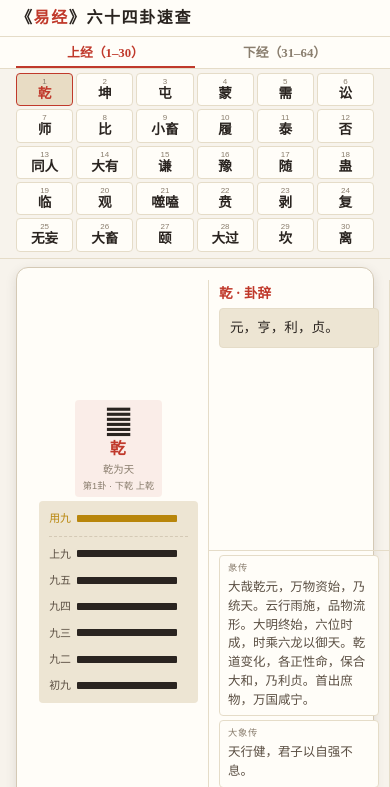
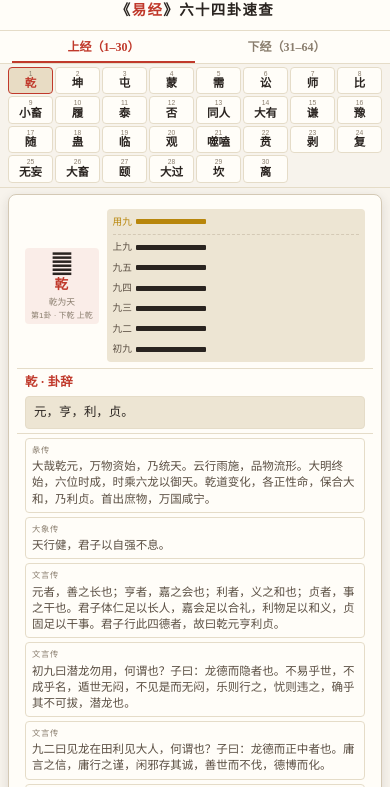
Before and after one commit to ldzsgithub/ldzsgithub.github.io, a plain HTML site: page index.html in a window 390 px wide. Shown: the top 787 px of the page. Drawn offline with Linux system fonts and the light colour scheme.

Commit message:
Add files via upload

```diff
--- a/app.js
+++ b/app.js
@@ -151,7 +151,7 @@
         });
       }
     } else if (selectedYao >= 0 && selectedYao < 6) {
-      // 爻选中时：小象传 + (文言传相关)
+      // 爻选中时：小象传 + (仅与该爻相关的文言传段落)
       var xxSel = selectedPassage && selectedPassage.type === "xiaoxiang" && selectedPassage.index === selectedYao ? " selected" : "";
       shiyiHtml +=
         '<div class="shiyi-section' + xxSel + '" data-type="xiaoxiang" data-index="' + selectedYao + '">' +
@@ -159,8 +159,9 @@
           '<div class="shiyi-text">' + shiyi.xiaoxiang[selectedYao].text + "</div>" +
         "</div>";
       if (shiyi.wenyan) {
-        // 文言传中与爻相关的段落
+        // 仅显示 yao 字段匹配当前选中爻的文言传段落
         shiyi.wenyan.forEach(function (w, wi) {
+          if (w.yao !== undefined && w.yao !== selectedYao) return;
           var wSel = selectedPassage && selectedPassage.type === "wenyan" && selectedPassage.index === wi ? " selected shiyi-wenyan" : "";
           shiyiHtml +=
             '<div class="shiyi-section shiyi-wenyan' + wSel + '" data-type="wenyan" data-index="' + wi + '">' +
@@ -170,23 +171,13 @@
         });
       }
     } else if (selectedYao === 6 && hex.extra) {
-      // 用九/用六
+      // 用九/用六：仅显示小象传，不显示文言传（用九/用六无专属文言传段落）
       var xx6Sel = selectedPassage && selectedPassage.type === "xiaoxiang6" ? " selected" : "";
       shiyiHtml +=
         '<div class="shiyi-section' + xx6Sel + '" data-type="xiaoxiang6" data-index="0">' +
           '<div class="shiyi-label">小象传</div>' +
           '<div class="shiyi-text">' + (shiyi.extraXiaoxiang ? shiyi.extraXiaoxiang.text : "无") + "</div>" +
         "</div>";
-      if (shiyi.wenyan) {
-        shiyi.wenyan.forEach(function (w, wi) {
-          var wSel = selectedPassage && selectedPassage.type === "wenyan" && selectedPassage.index === wi ? " selected shiyi-wenyan" : "";
-          shiyiHtml +=
-            '<div class="shiyi-section shiyi-wenyan' + wSel + '" data-type="wenyan" data-index="' + wi + '">' +
-              '<div class="shiyi-label">文言传</div>' +
-              '<div class="shiyi-text">' + w.text + "</div>" +
-            "</div>";
-        });
-      }
     }
 
     // 右栏：解释
--- a/index.html
+++ b/index.html
@@ -2,7 +2,7 @@
 <html lang="zh-CN">
 <head>
   <meta charset="UTF-8">
-  <meta name="viewport" content="width=device-width, initial-scale=1.0">
+  <meta name="viewport" content="width=device-width, initial-scale=1.0, viewport-fit=cover, maximum-scale=1.0, user-scalable=no">
   <title>易经六十四卦速查</title>
   <link rel="stylesheet" href="style.css">
 </head>
--- a/style.css
+++ b/style.css
@@ -461,3 +461,210 @@ body {
 }
 
 .shiyi-panel, .explain-panel { animation: fadeSlide 0.2s ease; }
+
+/* ============================================
+   移动端适配 — iPhone 14 Pro (393×852)
+   ============================================ */
+@media (max-width: 480px) {
+  html, body {
+    height: auto;
+    overflow-y: auto;
+    overflow-x: hidden;
+  }
+
+  body {
+    -webkit-overflow-scrolling: touch;
+    padding-bottom: env(safe-area-inset-bottom, 0);
+  }
+
+  /* 标题栏更紧凑 */
+  .top-bar {
+    padding: 8px 12px;
+    padding-top: env(safe-area-inset-top, 8px);
+  }
+  .top-bar h1 {
+    font-size: 0.9rem;
+    text-align: center;
+  }
+
+  /* 上经/下经 */
+  .jing-tabs {
+    padding: 0 12px;
+  }
+  .jing-tab {
+    font-size: 0.75rem;
+    padding: 6px 0;
+  }
+
+  /* 卦象网格：更紧凑 */
+  .hexagram-grid-wrap {
+    padding: 3px 8px 4px;
+  }
+  .hexagram-grid {
+    grid-template-columns: repeat(auto-fill, minmax(40px, 1fr));
+    gap: 2px;
+  }
+  .hex-btn {
+    padding: 3px 1px 2px;
+  }
+  .hex-btn .hex-num {
+    font-size: 0.42rem;
+  }
+  .hex-btn .hex-name {
+    font-size: 0.72rem;
+  }
+
+  /* 主内容区：允许滚动 */
+  .main-content {
+    flex: none;
+    overflow: visible;
+    padding: 6px 8px;
+  }
+
+  /* 四栏 → 垂直堆叠 */
+  .hex-detail {
+    display: flex;
+    flex-direction: column;
+    gap: 0;
+    height: auto;
+    padding: 8px;
+    border-radius: var(--radius);
+  }
+
+  /* 左栏：横向排列 卦象+爻线 */
+  .hex-visual {
+    flex-direction: row;
+    align-items: center;
+    justify-content: flex-start;
+    gap: 8px;
+    border-right: none;
+    border-bottom: 1px solid var(--border-light);
+    padding: 6px 8px;
+  }
+
+  .hex-symbol-area {
+    padding: 2px 6px;
+    gap: 0;
+    flex-shrink: 0;
+  }
+  .hex-unicode {
+    font-size: 1.6rem;
+  }
+  .hex-name-large {
+    font-size: 0.85rem;
+  }
+  .hex-fullname {
+    font-size: 0.55rem;
+  }
+  .hex-meta-inline {
+    font-size: 0.5rem;
+  }
+
+  /* 爻线：缩小，横向 */
+  .yao-container {
+    flex: 1;
+    gap: 2px;
+    padding: 4px 2px;
+  }
+  .yao-line {
+    padding: 2px 3px;
+    gap: 4px;
+  }
+  .yao-line .yao-label {
+    font-size: 0.6rem;
+    min-width: 20px;
+  }
+  .yao-line .yao-bar .bar {
+    height: 5px;
+  }
+
+  :root {
+    --yao-total-w: 70px;
+    --yao-gap: 7px;
+  }
+
+  .yao-extra-sep {
+    margin: 1px 4px;
+  }
+
+  /* 中上：辞 */
+  .content-panel {
+    grid-column: auto;
+    grid-row: auto;
+    padding: 4px 8px;
+    border-bottom: 1px solid var(--border-light);
+    overflow-y: visible;
+  }
+  .content-title {
+    font-size: 0.78rem;
+  }
+  .content-text {
+    font-size: 0.78rem;
+    padding: 6px 8px;
+    line-height: 1.5;
+  }
+
+  /* 中下：十翼 */
+  .shiyi-panel {
+    grid-column: auto;
+    grid-row: auto;
+    padding: 4px 8px;
+    overflow-y: visible;
+  }
+  .shiyi-section {
+    padding: 5px 6px;
+  }
+  .shiyi-section .shiyi-label {
+    font-size: 0.52rem;
+  }
+  .shiyi-section .shiyi-text {
+    font-size: 0.72rem;
+    line-height: 1.4;
+  }
+
+  /* 右栏：解释 */
+  .explain-panel {
+    grid-column: auto;
+    grid-row: auto;
+    padding: 6px 8px;
+    overflow-y: visible;
+    border-left: none;
+    border-top: 1px solid var(--border-light);
+  }
+  .explain-title {
+    font-size: 0.78rem;
+  }
+  .explain-source {
+    font-size: 0.72rem;
+    padding: 6px 8px;
+    line-height: 1.4;
+  }
+  .explain-content {
+    font-size: 0.75rem;
+    padding: 8px 10px;
+    line-height: 1.5;
+  }
+  .explain-empty {
+    padding: 12px 0;
+    font-size: 0.72rem;
+  }
+
+  /* 滚动条隐藏 */
+  ::-webkit-scrollbar { width: 0; height: 0; }
+}
+
+/* ============================================
+   平板适配 (481–768px)
+   ============================================ */
+@media (min-width: 481px) and (max-width: 768px) {
+  .hex-detail {
+    grid-template-columns: 140px minmax(140px, 1fr) minmax(160px, 1fr) minmax(140px, 1fr);
+  }
+  :root {
+    --yao-total-w: 80px;
+    --yao-gap: 8px;
+  }
+  .hex-unicode { font-size: 1.6rem; }
+  .hex-name-large { font-size: 0.9rem; }
+  .hex-btn .hex-name { font-size: 0.75rem; }
+}
```
Also changed, not shown: shiyi.js (+32 -16 lines).
